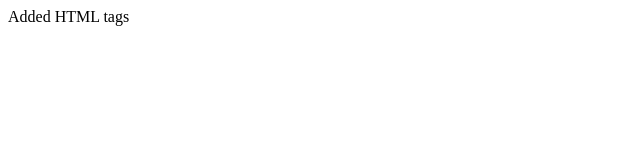
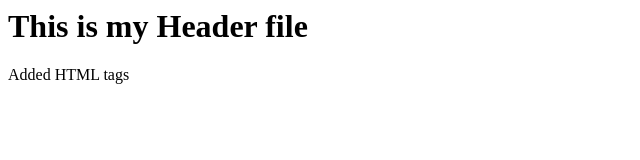
Before and after one commit to DarbhaPreetham/SshRemoteRepo, a plain HTML site: page index.html in a window 1280 px wide. Shown: the whole page, without its empty margins (0-640 px from the left). Drawn offline with Linux system fonts and the light colour scheme.

Commit message:
Added a header file

```diff
--- a/index.html
+++ b/index.html
@@ -1 +1,7 @@
-<html> Added HTML tags </html>
+<html>
+<body>
+  <h1> This is my Header file </h1>
+  Added HTML tags
+
+  </body>
+</html>
```
